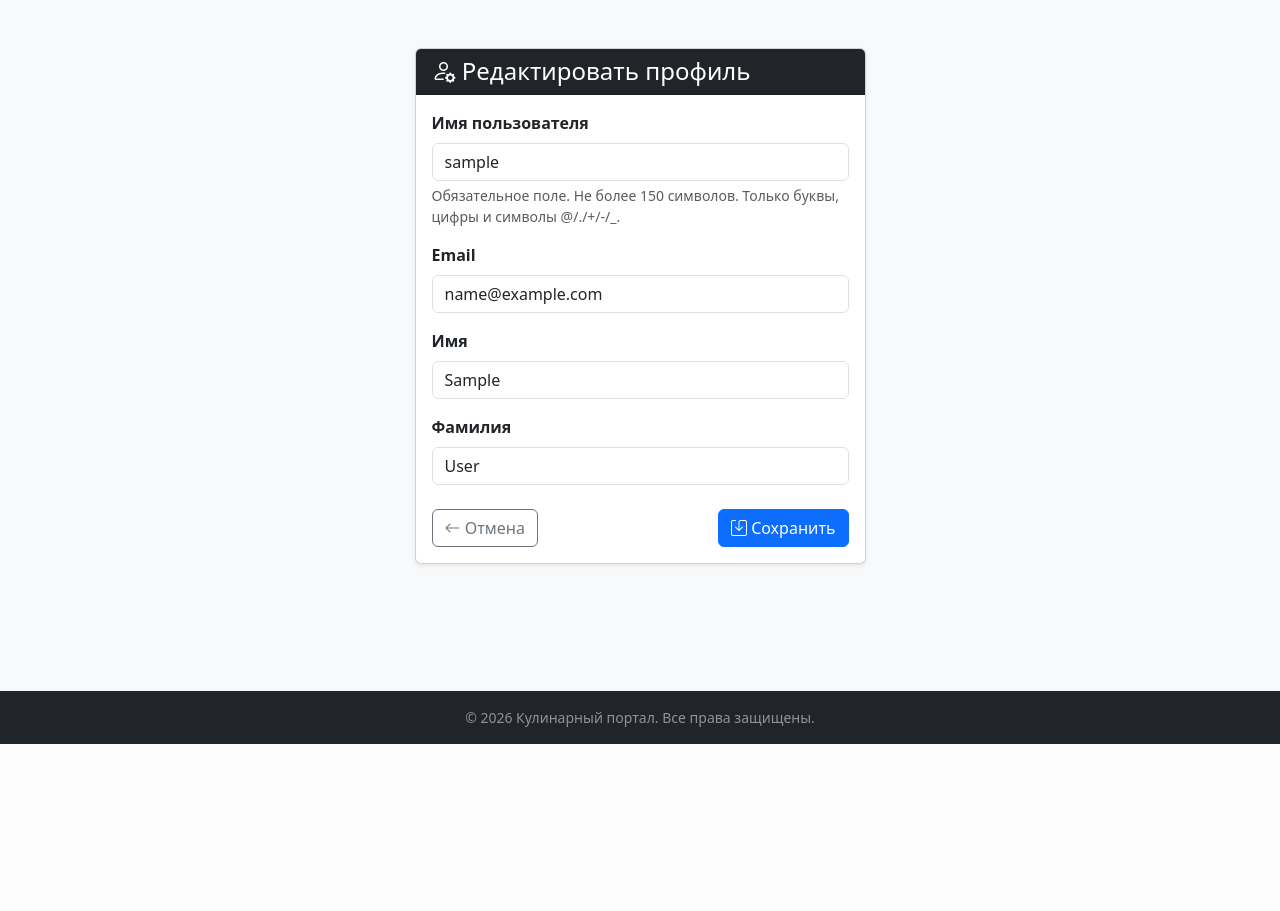
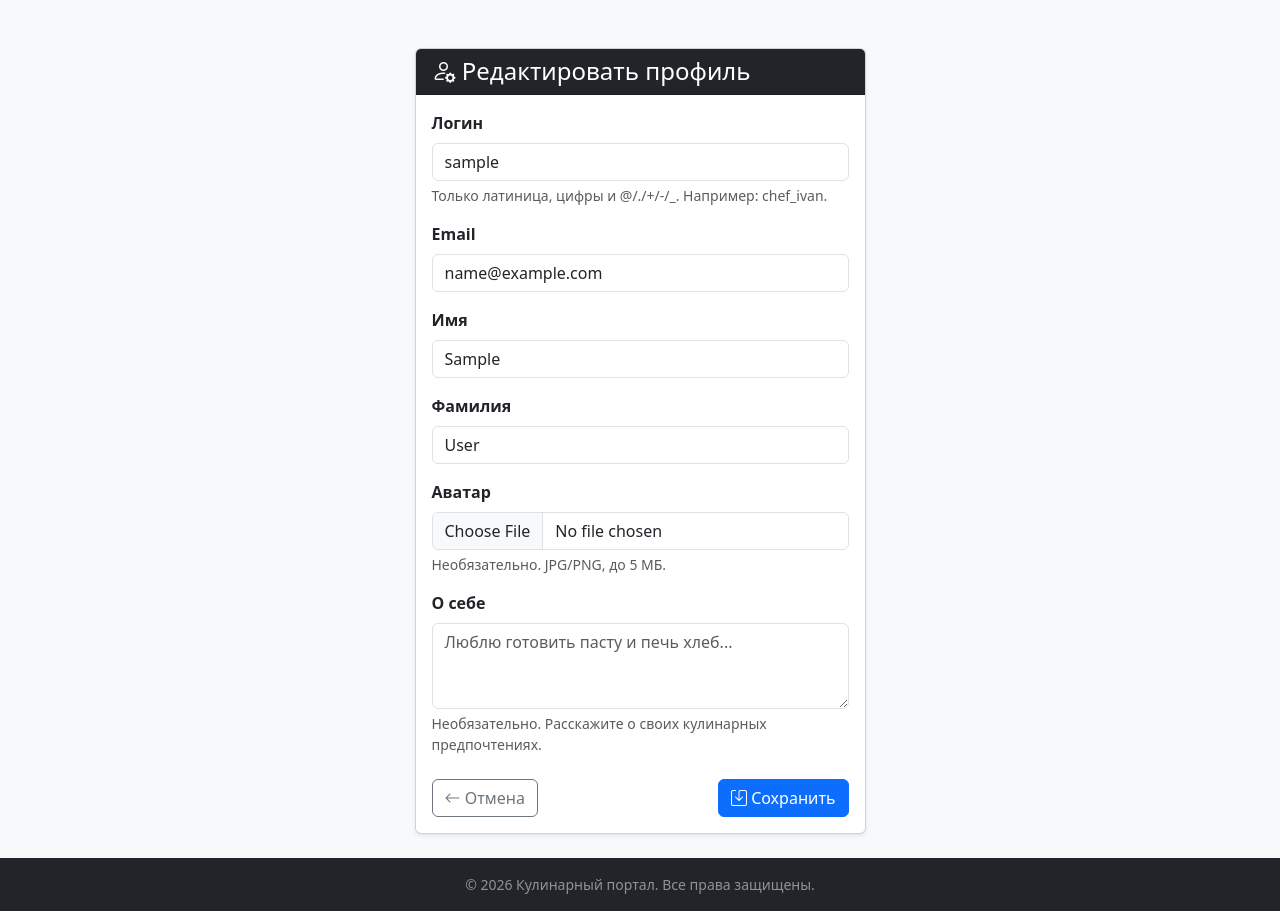
Before and after one commit to Zheka-m-p/Culinary_portal_deepseek_version, a Django app: page /accounts/profile/edit/ in a window 1280 px wide. Shown: the part 56-967 px from the top of the page. Before the commit the page ends 800 px from the top, so only its background shows below. Run offline with Django 5.2, Linux system fonts and the light colour scheme; the visitor is signed in with stand-in values (Sample User, id 1).

Commit message:
Добавлено пару полей  для пользователя, автарака и био, плюс в админке чуть покрасивее сделали

```diff
--- a/accounts/forms.py
+++ b/accounts/forms.py
@@ -18,10 +18,10 @@ class RegistrationForm(UserCreationForm):
         model = User
         fields = ("username", "email", "password1", "password2")
         labels = {
-            "username": "Имя пользователя",
+            "username": "Логин",
         }
         help_texts = {
-            "username": "Буквы, цифры и @/./+/-/_. Например: chef_ivan.",
+            "username": "Только латиница, цифры и @/./+/-/_. Например: chef_ivan.",
         }
 
     def __init__(self, *args, **kwargs):
@@ -48,7 +48,7 @@ class LoginForm(AuthenticationForm):
     """Форма входа."""
 
     username = forms.CharField(
-        label="Email или имя пользователя",
+        label="Email или логин",
         widget=forms.TextInput(attrs={"autofocus": True, "autocomplete": "username"}),
     )
     password = forms.CharField(
@@ -64,44 +64,38 @@ class LoginForm(AuthenticationForm):
 
 
 class ProfileUpdateForm(forms.ModelForm):
-    """Форма редактирования профиля.
-
-    Разрешаем менять username, email, имя и фамилию.
-    Пароль здесь НЕ меняем — для него будет отдельная форма/вьюха (стандарт Django).
-    """
+    """Форма редактирования профиля."""
 
     class Meta:
         model = User
-        fields = ("username", "email", "first_name", "last_name")
+        fields = ("username", "email", "first_name", "last_name", "avatar", "bio")
         labels = {
-            "username": "Имя пользователя",
+            "username": "Логин",
             "email": "Email",
             "first_name": "Имя",
             "last_name": "Фамилия",
+            "avatar": "Аватар",
+            "bio": "О себе",
         }
         widgets = {
             "first_name": forms.TextInput(attrs={"placeholder": "Например: Иван"}),
             "last_name": forms.TextInput(attrs={"placeholder": "Например: Иванов"}),
+            "bio": forms.Textarea(attrs={"rows": 3, "placeholder": "Люблю готовить пасту и печь хлеб..."}),
         }
 
     def __init__(self, *args, **kwargs):
         super().__init__(*args, **kwargs)
         for field in self.fields.values():
+            # В Bootstrap 5 для файлов используется тот же класс form-control
             field.widget.attrs.update({"class": "form-control"})
 
     def clean_email(self):
-        """Проверяем уникальность email, ИСКЛЮЧАЯ текущего юзера.
-
-        exclude(pk=self.instance.pk) — важно, иначе при сохранении без изменения email
-        Django скажет "такой email уже занят", потому что найдёт самого же юзера в БД.
-        """
         email = self.cleaned_data["email"].lower()
         if User.objects.filter(email__iexact=email).exclude(pk=self.instance.pk).exists():
             raise forms.ValidationError("Этот email уже занят другим пользователем.")
         return email
 
     def clean_username(self):
-        """Аналогично — уникальность username, исключая себя же."""
         username = self.cleaned_data["username"]
         if User.objects.filter(username__iexact=username).exclude(pk=self.instance.pk).exists():
             raise forms.ValidationError("Это имя пользователя уже занято.")
--- a/accounts/models.py
+++ b/accounts/models.py
@@ -1,4 +1,5 @@
 from django.contrib.auth.models import AbstractUser, BaseUserManager
+from django.contrib.auth.validators import ASCIIUsernameValidator
 from django.db import models
 from django.utils.translation import gettext_lazy as _
 
@@ -47,17 +48,59 @@ class UserManager(BaseUserManager):
 class User(AbstractUser):
     """Custom user: login by email OR username; registration by email."""
 
+    # Переопределяем username из AbstractUser: только латиница, цифры, @/./+/-/_
+    # Стандартный UnicodeUsernameValidator пропускает кириллицу — нам это не нужно,
+    # иначе будут ники вида "ИванПовар" и URL профиля придётся энкодить.
+    username = models.CharField(
+        _("username"),
+        max_length=150,
+        unique=True,
+        help_text=_("Только латиница, цифры и @/./+/-/_. Например: chef_ivan."),
+        validators=[ASCIIUsernameValidator()],
+        error_messages={"unique": _("Пользователь с таким именем уже существует.")},
+    )
+
     email = models.EmailField(_("email address"), unique=True)
+
+    # Аватар. upload_to="avatars/%Y/%m/" — раскладка по папкам, как у рецептов.
+    # blank=True — необязательное. null=True НЕ ставим: пустая строка "" — это норма для ImageField.
+    avatar = models.ImageField(
+        _("avatar"),
+        upload_to="avatars/%Y/%m/",
+        blank=True,
+        help_text=_("Необязательно. JPG/PNG, до 5 МБ."),
+    )
+
+    # "О себе" — пара предложений.
+    bio = models.TextField(
+        _("bio"),
+        max_length=500,
+        blank=True,
+        help_text=_("Необязательно. Расскажите о своих кулинарных предпочтениях."),
+    )
 
     USERNAME_FIELD = "email"
     REQUIRED_FIELDS = []  # username is auto-generated
 
     objects = UserManager()
 
+    def __str__(self):
+        return self.username
+
     def get_absolute_url(self):
         from django.urls import reverse
         # Возвращает URL публичного профиля (например: /accounts/profile/username/)
         return reverse("accounts:profile_detail", kwargs={"username": self.username})
 
-    def __str__(self):
-        return self.username
+    def delete(self, *args, **kwargs):
+        """При удалении юзера — удалить его аватар с диска.
+
+        Иначе файлы в media/avatars/ будут копиться мёртвым грузом.
+        super().delete() вызываем В КОНЦЕ, чтобы если удаление из БД упадёт,
+        файл не пропал зря.
+        """
+        avatar = self.avatar
+        result = super().delete(*args, **kwargs)
+        if avatar:
+            avatar.delete(save=False)
+        return result
--- a/accounts/templates/accounts/profile_form.html
+++ b/accounts/templates/accounts/profile_form.html
@@ -16,7 +16,7 @@
                         </div>
                     {% endif %}
 
-                    <form method="post" novalidate>
+                    <form method="post" enctype="multipart/form-data" novalidate>
                         {% csrf_token %}
 
                         {% for field in form %}
--- a/templates/includes/navbar.html
+++ b/templates/includes/navbar.html
@@ -16,28 +16,29 @@
                 </li>
 
                 {% if user.is_authenticated %}
-                    <!-- Кнопка создания рецепта (только для залогиненных) -->
                     <li class="nav-item ms-lg-3 mt-2 mt-lg-0">
                         <a class="btn btn-success btn-sm text-white" href="{% url 'recipes:recipe_create' %}">
                             <i class="bi bi-plus-lg"></i> Добавить рецепт
                         </a>
                     </li>
 
-                    <!-- Меню пользователя -->
                     <li class="nav-item dropdown ms-lg-3 mt-2 mt-lg-0">
                         <a class="nav-link dropdown-toggle" href="#" role="button" data-bs-toggle="dropdown" aria-expanded="false">
                             <i class="bi bi-person-circle"></i> {{ user.username }}
                         </a>
                         <ul class="dropdown-menu dropdown-menu-end">
                             <li>
-                                <!-- Ссылка на свой профиль -->
                                 <a class="dropdown-item" href="{% url 'accounts:profile' %}">
                                     <i class="bi bi-person"></i> Мой профиль
                                 </a>
                             </li>
+                            <li>
+                                <a class="dropdown-item" href="{% url 'accounts:profile_edit' %}">
+                                    <i class="bi bi-person-gear"></i> Редактировать профиль
+                                </a>
+                            </li>
                             <li><hr class="dropdown-divider"></li>
                             <li>
-                                <!-- Logout ТОЛЬКО через POST (CSRF-защита, Django 5+) -->
                                 <form method="post" action="{% url 'accounts:logout' %}" class="px-0">
                                     {% csrf_token %}
                                     <button type="submit" class="dropdown-item text-danger">
@@ -48,7 +49,6 @@
                         </ul>
                     </li>
                 {% else %}
-                    <!-- Аноним: кнопки входа и регистрации -->
                     <li class="nav-item ms-lg-3 mt-2 mt-lg-0">
                         <a class="btn btn-outline-light btn-sm" href="{% url 'accounts:login' %}">
                             <i class="bi bi-box-arrow-in-right"></i> Войти
```
Also changed, not shown: accounts/admin.py (+27 -2 lines), accounts/templates/accounts/profile.html (+18 -12 lines), accounts/migrations/0002_user_avatar_user_bio_alter_user_username.py (added).
